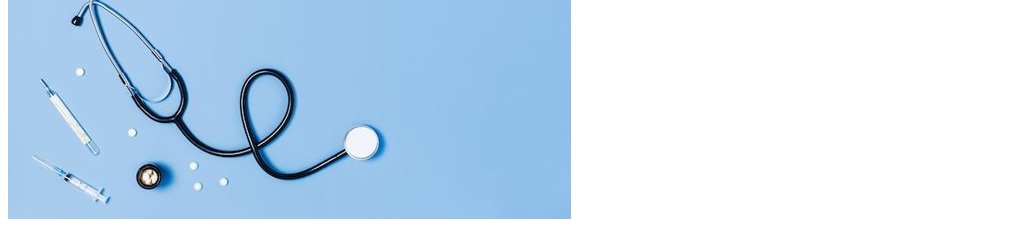
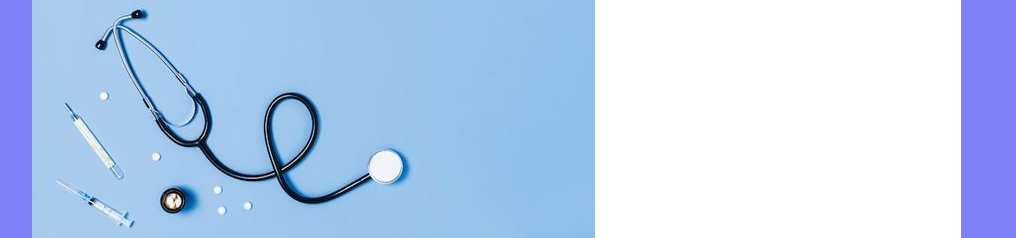
Before and after one commit to ZephaW/GenomeMart, a plain HTML site: page index.html in a window 1280 px wide. Shown: the part 164-402 px from the top of the page, without its empty margins (0-1016 px from the left). Drawn offline with Linux system fonts and the light colour scheme.

Commit message:
changes to CSS

```diff
--- a/index.html
+++ b/index.html
@@ -4,14 +4,15 @@
     <meta charset="UTF-8">
     <meta name="viewport" content="width=device-width, initial-scale=1.0">
     <title>GenomeMart</title>
+    <link rel="stylesheet" href="style.css">
 </head>
-<script src="style.css"></script>
+
 <body>
 
     <main>
 
         <div><img src="\images\medical  equipment.jpg"></div>
-        <div>
+        <div id="sign-in">
             <Header><h1>Welcome to GenomeMart</h1> <br>
             <p>Your digital medical store</p>
             </Header>
--- /dev/null
+++ b/style.css
@@ -0,0 +1,21 @@
+* {
+    margin: 0;
+    padding: 0;
+    box-sizing: border-box;
+}
+
+body {
+    background-color: rgb(127, 127, 248);
+}
+
+main {
+    display: flex;
+    padding: 2em;
+
+}
+
+
+
+#sign-in {
+    background-color: white;
+}
```
Also changed, not shown: images/style.css (deleted).
